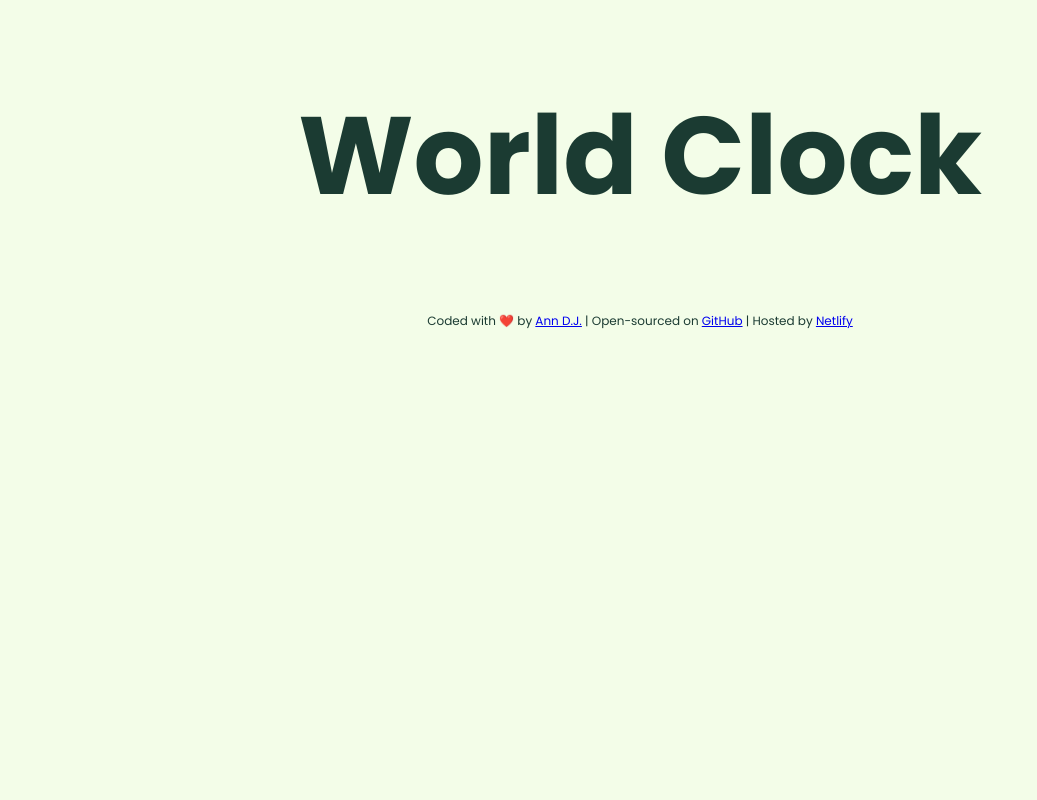
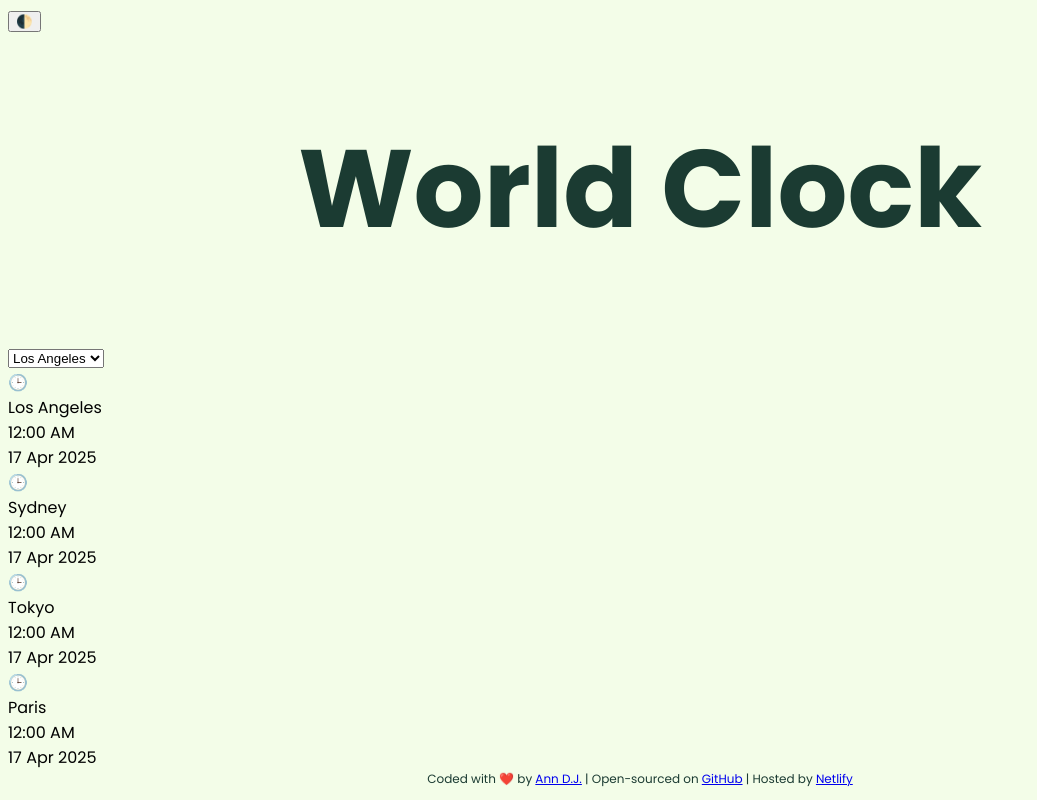
Before and after one commit to ann-era/world-clock-app, a plain HTML site: page index.html in a window 1280 px wide. Shown: the whole page, without its empty margins (0-1037 px from the left). Drawn offline with Linux system fonts and the light colour scheme.

Commit message:
Added elements into html file

```diff
--- a/index.html
+++ b/index.html
@@ -13,7 +13,51 @@
     />
   </head>
   <body>
+    <div class="container">
+      <header>
+        <button class="theme">🌓</button>
         <h1>World Clock</h1>
+        <select class="cities">
+          <option value="los angeles">Los Angeles</option>
+          <option value="sydney">Sydney</option>
+          <option value="tokyo">Tokyo</option>
+          <option value="paris">Paris</option>
+        </select>
+      </header>
+      <main>
+        <div class="city-card">
+          <div class="city-clock">🕒</div>
+          <div class="city-info">
+            Los Angeles
+            <div class="city-time">12:00 AM</div>
+            17 Apr 2025
+          </div>
+        </div>
+        <div class="city-card">
+          <div class="city-clock">🕒</div>
+          <div class="city-info">
+            Sydney
+            <div class="city-time">12:00 AM</div>
+            17 Apr 2025
+          </div>
+        </div>
+        <div class="city-card">
+          <div class="city-clock">🕒</div>
+          <div class="city-info">
+            Tokyo
+            <div class="city-time">12:00 AM</div>
+            17 Apr 2025
+          </div>
+        </div>
+        <div class="city-card">
+          <div class="city-clock">🕒</div>
+          <div class="city-info">
+            Paris
+            <div class="city-time">12:00 AM</div>
+            17 Apr 2025
+          </div>
+        </div>
+      </main>
       <footer>
         Coded with ❤️ by
         <a
@@ -37,6 +81,7 @@
           >Netlify</a
         >
       </footer>
+    </div>
     <script src="src/index.js"></script>
   </body>
 </html>
```
Lines whose indentation alone changed are shown as unchanged.
